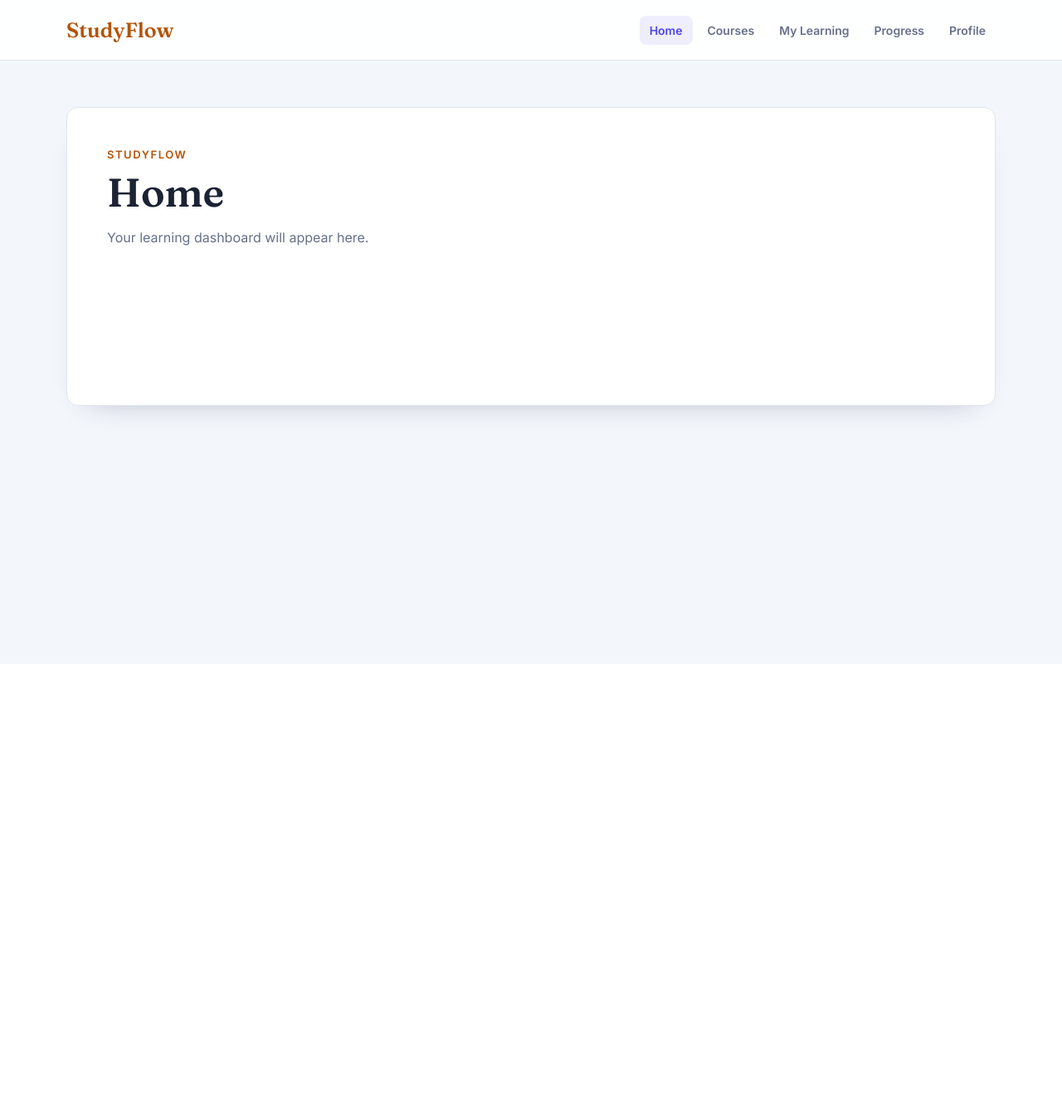
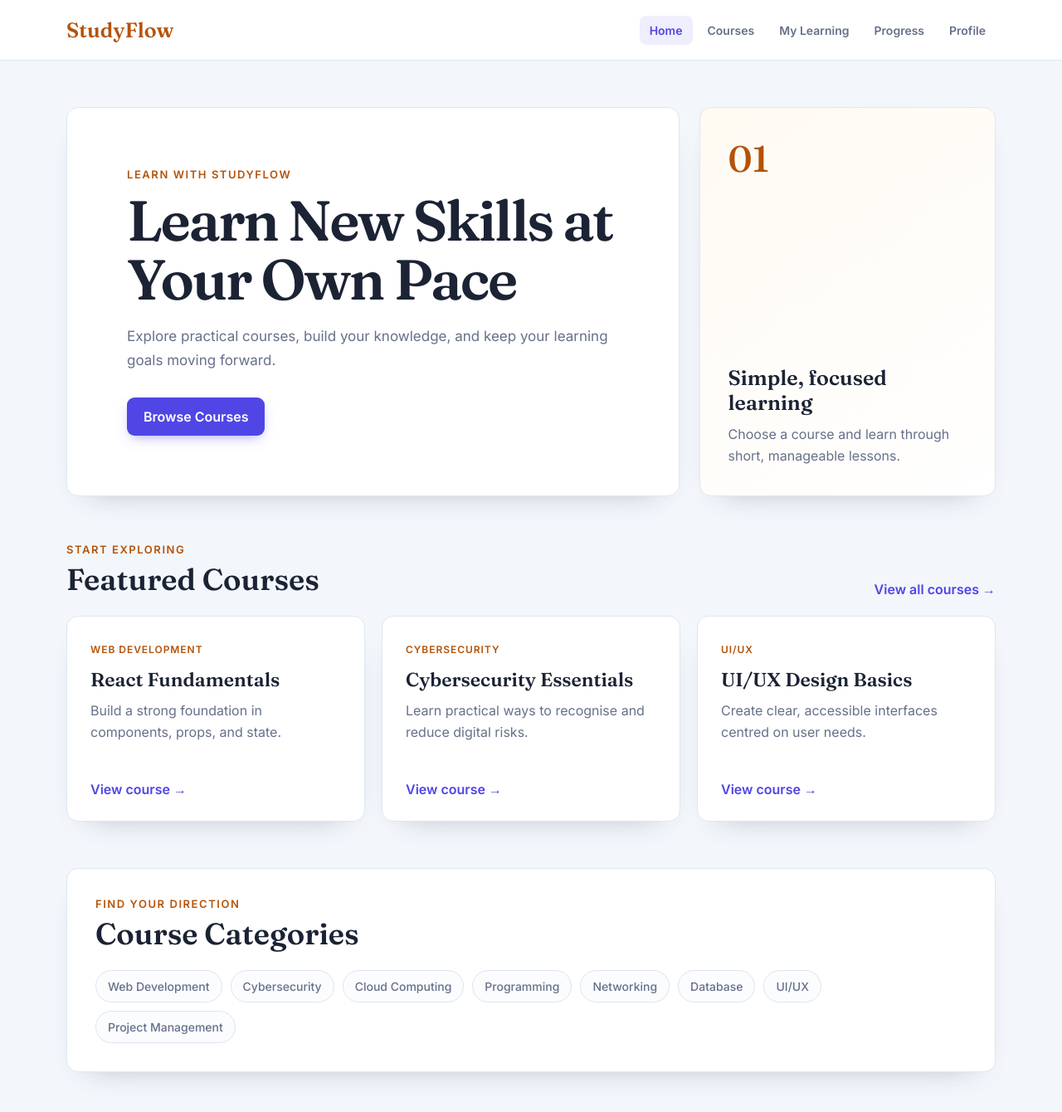
Before and after one commit to aniishme/education-platform, a React (Vite) app: page / in a window 1280 px wide. Shown: the top 1340 px of the page at 83% size. Before the commit the page ends 800 px from the top, so only its background shows below. Built offline with nearby package versions, Linux system fonts and the light colour scheme.

Commit message:
feat: build StudyFlow home page

```diff
--- a/src/App.css
+++ b/src/App.css
@@ -364,6 +364,174 @@
   text-transform: uppercase;
 }
 
+/* ---------- home page ---------- */
+
+.hero-section {
+  display: grid;
+  grid-template-columns: minmax(0, 1.55fr) minmax(260px, 0.75fr);
+  gap: 24px;
+}
+
+.hero-content,
+.hero-note,
+.featured-card,
+.category-section {
+  background: var(--paper);
+  border: 1px solid #e1e6ef;
+  border-radius: 14px;
+  box-shadow: 0 16px 36px -28px rgba(var(--shadow), 0.45);
+}
+
+.hero-content {
+  padding: clamp(36px, 6vw, 72px);
+}
+
+.hero-content h1 {
+  max-width: 720px;
+  margin: 12px 0 18px;
+  font-family: "Fraunces", Georgia, serif;
+  font-size: clamp(42px, 6vw, 68px);
+  line-height: 1.05;
+  letter-spacing: -0.035em;
+}
+
+.hero-description {
+  max-width: 610px;
+  margin-bottom: 30px;
+  color: var(--text-soft);
+  font-size: 17px;
+  line-height: 1.7;
+}
+
+.primary-button {
+  display: inline-flex;
+  padding: 13px 20px;
+  border-radius: 9px;
+  background: var(--accent);
+  color: #ffffff;
+  font-weight: 600;
+  text-decoration: none;
+  box-shadow: 0 6px 16px -6px rgba(79, 70, 229, 0.55);
+  transition: background 0.15s ease, transform 0.12s ease;
+}
+
+.primary-button:hover {
+  background: var(--accent-dark);
+  transform: translateY(-1px);
+}
+
+.primary-button:focus-visible,
+.text-link:focus-visible {
+  outline: 3px solid rgba(79, 70, 229, 0.4);
+  outline-offset: 3px;
+}
+
+.hero-note {
+  align-self: stretch;
+  padding: 34px;
+  display: flex;
+  justify-content: flex-end;
+  flex-direction: column;
+  background: linear-gradient(145deg, #fffaf2, var(--paper));
+}
+
+.hero-note-number {
+  margin-bottom: auto;
+  color: var(--brand);
+  font-family: "Fraunces", Georgia, serif;
+  font-size: 44px;
+}
+
+.hero-note h2 {
+  margin: 42px 0 10px;
+  font-family: "Fraunces", Georgia, serif;
+  font-size: 25px;
+}
+
+.hero-note p,
+.featured-card p {
+  color: var(--text-soft);
+  line-height: 1.65;
+}
+
+.home-section {
+  margin-top: 56px;
+}
+
+.section-heading {
+  margin-bottom: 22px;
+  display: flex;
+  align-items: flex-end;
+  justify-content: space-between;
+  gap: 24px;
+}
+
+.section-heading h2 {
+  margin-top: 6px;
+  font-family: "Fraunces", Georgia, serif;
+  font-size: clamp(28px, 4vw, 36px);
+}
+
+.text-link {
+  color: var(--accent);
+  font-weight: 600;
+  text-decoration: none;
+}
+
+.text-link:hover {
+  text-decoration: underline;
+}
+
+.featured-grid {
+  display: grid;
+  grid-template-columns: repeat(3, minmax(0, 1fr));
+  gap: 20px;
+}
+
+.featured-card {
+  padding: 28px;
+}
+
+.course-category {
+  display: inline-block;
+  color: var(--brand);
+  font-size: 12px;
+  font-weight: 600;
+  letter-spacing: 0.08em;
+  text-transform: uppercase;
+}
+
+.featured-card h3 {
+  margin: 14px 0 10px;
+  font-family: "Fraunces", Georgia, serif;
+  font-size: 23px;
+}
+
+.featured-card p {
+  min-height: 80px;
+  margin-bottom: 18px;
+}
+
+.category-section {
+  padding: 34px;
+}
+
+.category-list {
+  display: flex;
+  flex-wrap: wrap;
+  gap: 10px;
+}
+
+.category-list span {
+  padding: 10px 14px;
+  border: 1px solid #dfe4ed;
+  border-radius: 999px;
+  background: #fbfcfe;
+  color: var(--text-soft);
+  font-size: 14px;
+  font-weight: 500;
+}
+
 @media (max-width: 720px) {
   .navbar {
     width: min(100% - 32px, 1120px);
@@ -392,4 +560,46 @@
     min-height: 300px;
     padding: 32px 24px;
   }
+
+  .hero-section {
+    grid-template-columns: 1fr;
+  }
+
+  .hero-content,
+  .hero-note,
+  .category-section {
+    padding: 30px 24px;
+  }
+
+  .hero-note-number {
+    margin-bottom: 0;
+  }
+
+  .hero-note h2 {
+    margin-top: 24px;
+  }
+
+  .home-section {
+    margin-top: 40px;
+  }
+
+  .section-heading {
+    align-items: flex-start;
+    flex-direction: column;
+    gap: 12px;
+  }
+
+  .featured-grid {
+    grid-template-columns: 1fr;
+  }
+
+  .featured-card p {
+    min-height: auto;
+  }
 }
+
+@media (min-width: 721px) and (max-width: 960px) {
+  .featured-grid {
+    grid-template-columns: repeat(2, minmax(0, 1fr));
+  }
+}
--- /dev/null
+++ b/src/components/FeaturedCourseCard.jsx
@@ -0,0 +1,16 @@
+import { Link } from "react-router-dom";
+
+function FeaturedCourseCard({ course }) {
+  return (
+    <article className="featured-card">
+      <span className="course-category">{course.category}</span>
+      <h3>{course.title}</h3>
+      <p>{course.description}</p>
+      <Link className="text-link" to={`/courses/${course.id}`}>
+        View course <span aria-hidden="true">→</span>
+      </Link>
+    </article>
+  );
+}
+
+export default FeaturedCourseCard;
--- a/src/pages/Home.jsx
+++ b/src/pages/Home.jsx
@@ -1,10 +1,92 @@
+import { Link } from "react-router-dom";
+import FeaturedCourseCard from "../components/FeaturedCourseCard";
+
+const featuredCourses = [
+  {
+    id: "react-fundamentals",
+    title: "React Fundamentals",
+    category: "Web Development",
+    description: "Build a strong foundation in components, props, and state.",
+  },
+  {
+    id: "cybersecurity-essentials",
+    title: "Cybersecurity Essentials",
+    category: "Cybersecurity",
+    description: "Learn practical ways to recognise and reduce digital risks.",
+  },
+  {
+    id: "ui-ux-design-basics",
+    title: "UI/UX Design Basics",
+    category: "UI/UX",
+    description: "Create clear, accessible interfaces centred on user needs.",
+  },
+];
+
+const categories = [
+  "Web Development",
+  "Cybersecurity",
+  "Cloud Computing",
+  "Programming",
+  "Networking",
+  "Database",
+  "UI/UX",
+  "Project Management",
+];
+
 function Home() {
   return (
-    <section className="placeholder-page">
-      <p className="eyebrow">StudyFlow</p>
-      <h1>Home</h1>
-      <p>Your learning dashboard will appear here.</p>
-    </section>
+    <>
+      <section className="hero-section">
+        <div className="hero-content">
+          <p className="eyebrow">Learn with StudyFlow</p>
+          <h1>Learn New Skills at Your Own Pace</h1>
+          <p className="hero-description">
+            Explore practical courses, build your knowledge, and keep your
+            learning goals moving forward.
+          </p>
+          <Link className="primary-button" to="/courses">
+            Browse Courses
+          </Link>
+        </div>
+        <div className="hero-note" aria-label="StudyFlow benefits">
+          <span className="hero-note-number">01</span>
+          <h2>Simple, focused learning</h2>
+          <p>Choose a course and learn through short, manageable lessons.</p>
+        </div>
+      </section>
+
+      <section className="home-section" aria-labelledby="featured-heading">
+        <div className="section-heading">
+          <div>
+            <p className="eyebrow">Start exploring</p>
+            <h2 id="featured-heading">Featured Courses</h2>
+          </div>
+          <Link className="text-link" to="/courses">
+            View all courses <span aria-hidden="true">→</span>
+          </Link>
+        </div>
+
+        <div className="featured-grid">
+          {featuredCourses.map((course) => (
+            <FeaturedCourseCard key={course.id} course={course} />
+          ))}
+        </div>
+      </section>
+
+      <section className="home-section category-section" aria-labelledby="categories-heading">
+        <div className="section-heading">
+          <div>
+            <p className="eyebrow">Find your direction</p>
+            <h2 id="categories-heading">Course Categories</h2>
+          </div>
+        </div>
+        <div className="category-list">
+          {categories.map((category) => (
+            <span key={category}>{category}</span>
+          ))}
+        </div>
+      </section>
+    </>
   );
 }
 
```
